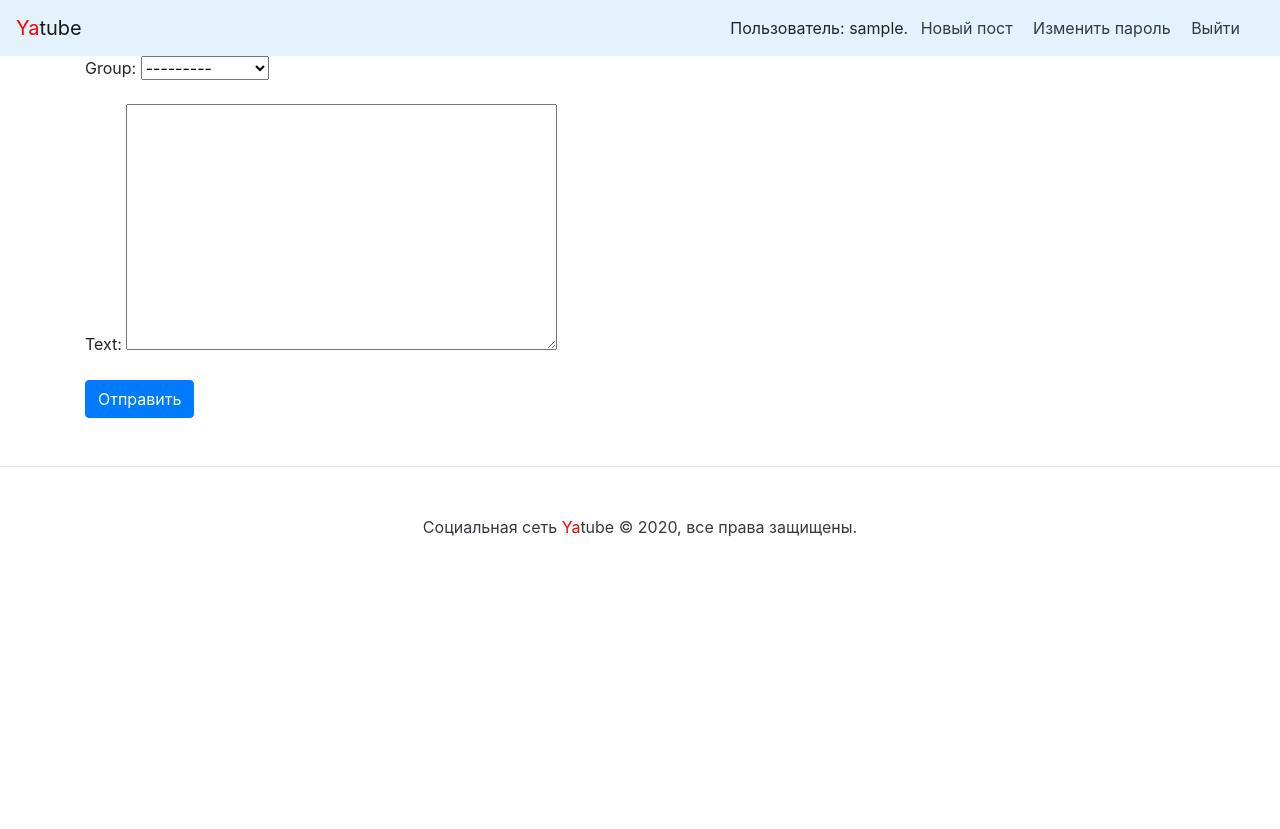
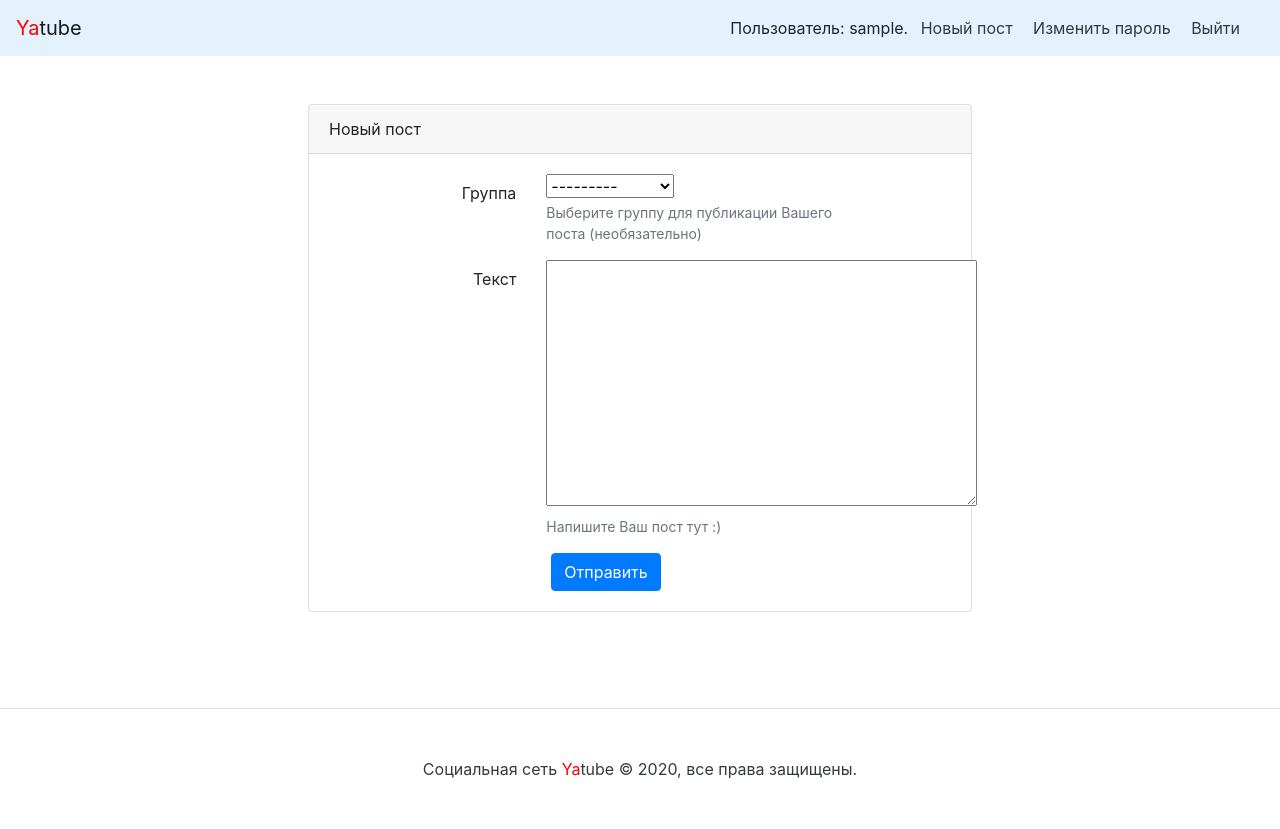
Before and after one commit to Rem0k/hw05_final, a Django app: page /new/ in a window 1280 px wide. Before the commit the page ends 537 px from the top, so only its background shows below. Run offline with Django 3.2, Linux system fonts and the light colour scheme; a user stored in the database is signed in; tables that the repository leaves empty hold one stand-in row (values such as "Sample post"); some libraries are stand-ins or nearby versions.

Commit message:
homework3 fix

```diff
--- a/posts/forms.py
+++ b/posts/forms.py
@@ -6,3 +6,12 @@ class PostForm(ModelForm):
     class Meta:
         model = Post
         fields = ['group', 'text']
+        labels = {
+            'group': 'Группа',
+            'text': 'Текст'
+        }
+        help_texts = {
+            'group': 'Выберите группу для публикации Вашего поста '
+                     '(необязательно)',
+            'text': 'Напишите Ваш пост тут :)'
+        }
--- a/posts/templates/new_post.html
+++ b/posts/templates/new_post.html
@@ -1,10 +1,44 @@
 {% extends "base.html" %}
+{% block title %}Новый пост{% endblock %}
 {% block content %}
+
+<div class="row justify-content-center">
+    <div class="col-md-8 p-5">
+        <div class="card">
+            <div class="card-header">Новый пост</div>
+            <div class="card-body">
+
+                    {% for error in form.errors %}
+                        <div class="alert alert-danger" role="alert">
+                            {{ error }}
+                        </div>
+                    {% endfor %}
+
+
                 <form method="post" action="{% url 'new_post' %}">
                     {% csrf_token %}
-    {{ form.as_p }}
+
+                    {% for field in form %}
+                        <div class="form-group row" aria-required={% if field.required %}"true"{% else %}"false"{% endif %}>
+                                <label for="{{ field.id_for_label }}" class="col-md-4 col-form-label text-md-right">{{ field.label }}{% if field.required %}<span class="required">*</span>{% endif %}</label>
+                                <div class="col-md-6">
+                                    {{ field }}
+                                    {% if field.help_text %}
+                                    <small id="{{ field.id_for_label }}-help" class="form-text text-muted">{{ field.help_text|safe }}</small>
+                                    {% endif %}
+                                </div>
+                        </div>
+                    {% endfor %}
+
+                    <div class="col-md-6 offset-md-4">
                             <button type="submit" class="btn btn-primary">
                                 Отправить
                             </button>
+                    </div>
                 </form>
+            </div> <!-- card body -->
+        </div> <!-- card -->
+    </div> <!-- col -->
+</div> <!-- row -->
+
 {% endblock %}
--- a/posts/views.py
+++ b/posts/views.py
@@ -25,6 +25,5 @@ def new_post(request):
             post.author = request.user
             post.save()
             return redirect('index')
-    else:
-        form = PostForm()
+    form = PostForm()
     return render(request, 'new_post.html', {'form': form})
--- a/users/templates/signup.html
+++ b/users/templates/signup.html
@@ -25,6 +25,7 @@
                                 <label for="{{ field.id_for_label }}" class="col-md-4 col-form-label text-md-right">{{ field.label }}{% if field.field.required %}<span class="required">*</span>{% endif %}</label>
                                 <div class="col-md-6">
 
+
                                     {{ field|addclass:"form-control" }}
 
                                     {% if field.help_text %}
```
Lines whose indentation alone changed are shown as unchanged.
